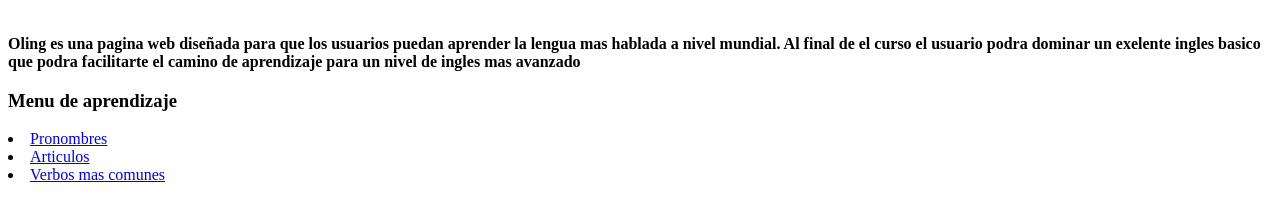
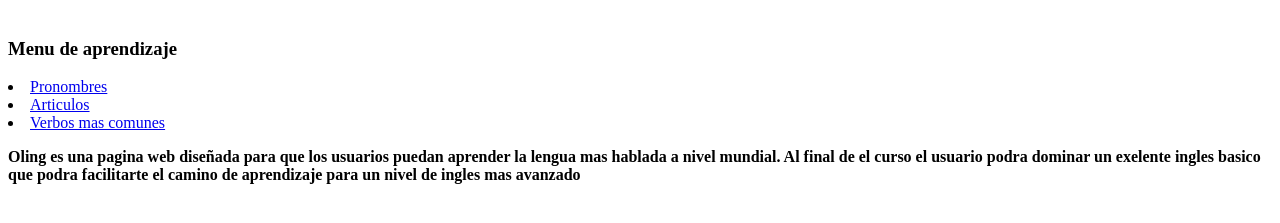
Before and after one commit to brandonxl/proyectoescuela, a plain HTML site: page index.html in a window 1280 px wide. Shown: the part 233-456 px from the top of the page. Drawn offline with Linux system fonts and the light colour scheme.

Commit message:
se hizo un pequeño cambio en la pagina ademas se agrego un pequeño estilo en el titulo de la pagina

```diff
--- a/index.html
+++ b/index.html
@@ -3,6 +3,7 @@
 <head>
 	<meta charset="utf-8">
 	<title>Oling</title>
+	<link rel="stylesheet" type="text/css" href="maquetacion/estilo.css">
 </head>
 <body>
 <h1> <strong>Bienvenidos a Oling</strong> </h1>
@@ -10,6 +11,13 @@
 	<img src="logo/logo.jpg" alt="logo web" title="imagen" width="200px" height="150px"/>
 </div>
 <br>
+
+<nav>
+	<h3>Menu de aprendizaje</h3>
+	<li><a href="pronombres.html">Pronombres</a> </li>
+	<li><a href="Articulos.html">Articulos</a></li>
+	<li><a href="Verbos.hmtl">Verbos mas comunes</a></li>
+</nav>
 <section class="wrapper">
 	<section class="main">
 		<p>
@@ -19,13 +27,6 @@
 		</p>
 	</section>
 </section>
-<nav>
-	<h3>Menu de aprendizaje</h3>
-	<li><a href="pronombres.html">Pronombres </li>
-	<li><a href="Articulos.html">Articulos</li>
-	<li><a href="Verbos.hmtl">Verbos mas comunes</li>
-</nav>
-
 
 </body>
 </html>
```
